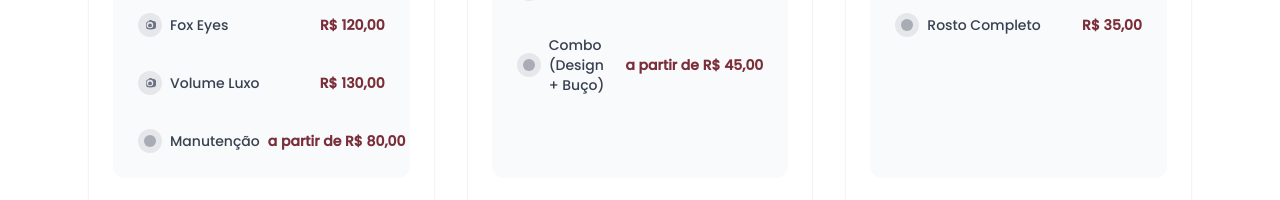
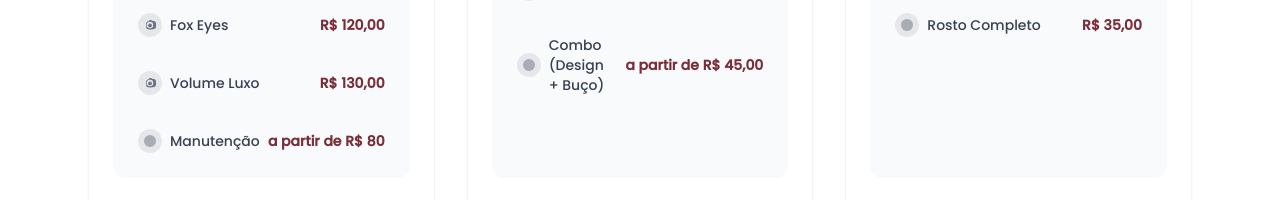
Before and after one commit to Tomfg11/lpa-estetica-site, a React (Vite) app: page / in a window 1280 px wide. Shown: the part 1502-1702 px from the top of the page. Built offline with nearby package versions, Linux system fonts and the light colour scheme.

Commit message:
feat: Ajuste para caber o valor da manutenção na box

```diff
--- a/src/data/content.js
+++ b/src/data/content.js
@@ -58,7 +58,7 @@ export const content = {
         },
         {
           name: "Manutenção",
-          price: "a partir de R$ 80,00",
+          price: "a partir de R$ 80",
         },
       ],
       icon: "👁️"
```
